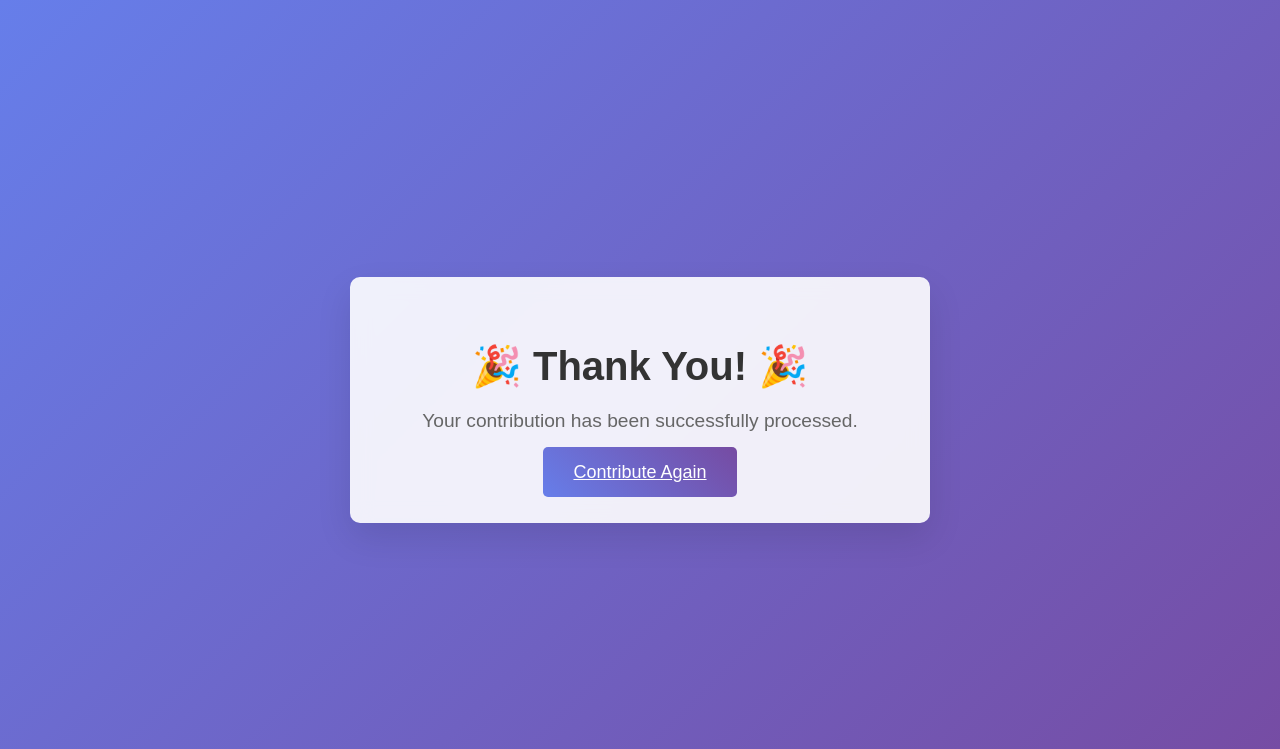
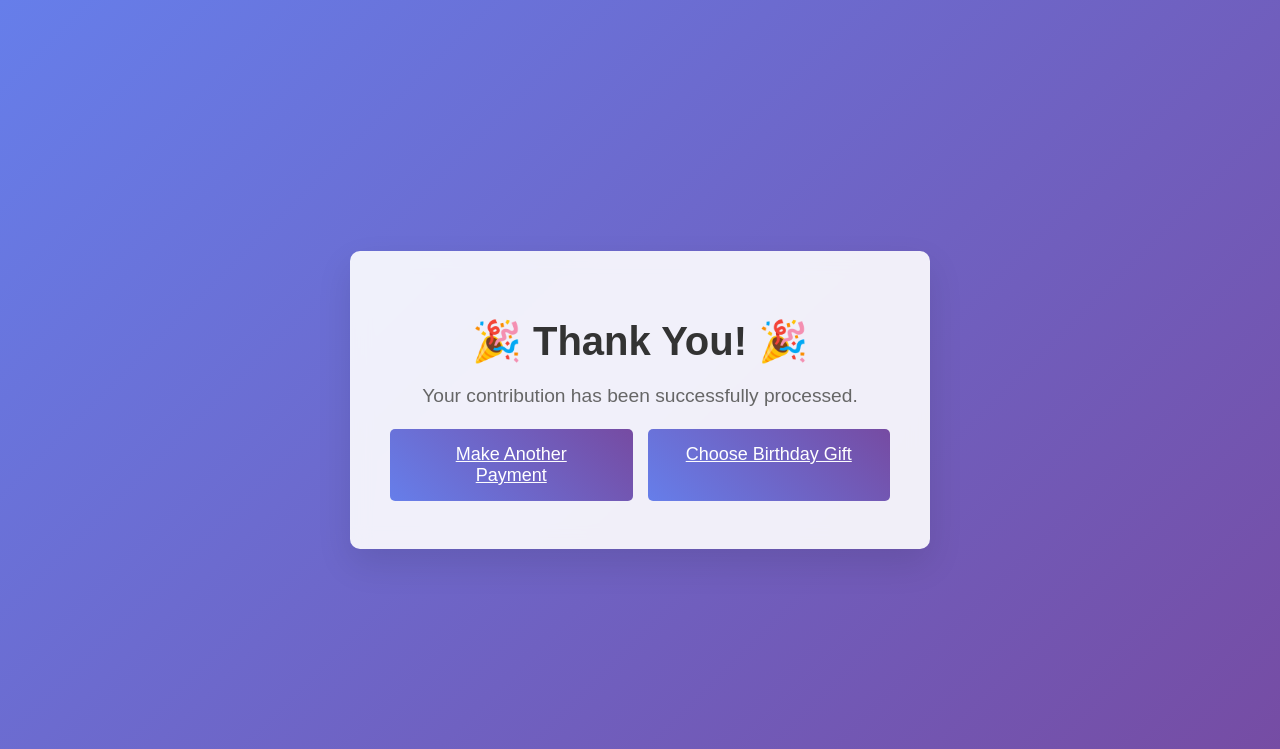
Before and after one commit to AnarchyAngel113/Birthday_Contributions_App, a Flask app: page /success in a window 1280 px wide. Shown: the top 749 px of the page. Run offline with Flask 3, Linux system fonts and the light colour scheme.

Commit message:
Add birthday gift suggestions feature with Google AI integration

````diff
--- a/app.py
+++ b/app.py
@@ -7,13 +7,19 @@ Features contribution tracking and display.
 Author: AI Assistant
 """
 
-from flask import Flask, render_template, request, redirect, url_for, flash
+from flask import Flask, render_template, request, redirect, url_for, flash, session
 import os
 from dotenv import load_dotenv
 from datetime import datetime
+import google.generativeai as genai
+import requests
+import json
 
 # Load environment variables from .env file
 load_dotenv()
+
+# Configure Google AI
+genai.configure(api_key=os.environ.get('GOOGLE_AI_API_KEY'))
 
 # Initialize Flask app
 app = Flask(__name__)
@@ -53,7 +59,11 @@ def process_payment():
     }
     contributions.append(contribution)
 
-    return redirect(url_for('view_contributions'))
+    # Store amount and name in session for gift suggestions
+    session['last_amount'] = amount
+    session['last_name'] = name
+
+    return redirect(url_for('success'))
 
 @app.route('/payment')
 def payment():
@@ -72,5 +82,76 @@ def view_contributions():
     total = sum(c['amount'] for c in contributions)
     return render_template('contributions.html', contributions=contributions, total=total)
 
+def get_gift_suggestions(keyword, budget):
+    """Get gift suggestions using Google AI"""
+    try:
+        model = genai.GenerativeModel('gemini-pro')
+
+        prompt = f"""
+        Suggest 5 birthday gift ideas for someone who likes {keyword}.
+        Budget range: ${budget - 10} to ${budget + 10}
+        Each suggestion should include:
+        - Name of the gift
+        - Brief description (2-3 sentences)
+        - Estimated price
+
+        Format as JSON array with objects containing 'name', 'description', and 'price' fields.
+        """
+
+        response = model.generate_content(prompt)
+        suggestions_text = response.text.strip()
+
+        # Try to extract JSON from response
+        if suggestions_text.startswith('```json'):
+            suggestions_text = suggestions_text[7:-3].strip()
+        elif suggestions_text.startswith('```'):
+            suggestions_text = suggestions_text[3:-3].strip()
+
+        suggestions = json.loads(suggestions_text)
+
+        # Ensure all suggestions have required fields
+        for suggestion in suggestions:
+            if 'price' in suggestion and isinstance(suggestion['price'], str):
+                # Remove $ and convert to float
+                suggestion['price'] = float(suggestion['price'].replace('$', '').replace(',', ''))
+
+        return suggestions
+
+    except Exception as e:
+        print(f"Error getting gift suggestions: {e}")
+        # Fallback suggestions
+        return [
+            {
+                'name': f'{keyword.title()} Related Gift',
+                'description': f'A thoughtful gift related to {keyword} interests.',
+                'price': budget
+            }
+        ]
+
+@app.route('/gift_suggestions')
+def gift_suggestions():
+    """Display gift suggestions page"""
+    amount = session.get('last_amount', 20)
+    name = session.get('last_name', 'Friend')
+
+    # Determine keyword based on amount (this is a simple mapping, could be more sophisticated)
+    if amount <= 15:
+        keyword = "practical"
+    elif amount <= 25:
+        keyword = "fun"
+    elif amount <= 35:
+        keyword = "luxury"
+    else:
+        keyword = "premium"
+
+    try:
+        suggestions = get_gift_suggestions(keyword, amount)
+    except Exception as e:
+        suggestions = []
+        error = f"Unable to generate suggestions: {str(e)}"
+        return render_template('gift_suggestions.html', keyword=keyword, amount=amount, suggestions=suggestions, error=error)
+
+    return render_template('gift_suggestions.html', keyword=keyword, amount=amount, suggestions=suggestions)
+
 if __name__ == '__main__':
     app.run(debug=True)
--- a/requirements.txt
+++ b/requirements.txt
@@ -1,2 +1,4 @@
 Flask==2.3.3
 python-dotenv==1.0.0
+google-generativeai==0.3.2
+requests==2.31.0
--- a/static/style.css
+++ b/static/style.css
@@ -266,3 +266,68 @@ input:focus {
     margin-bottom: 10px;
     width: calc(100% - 24px);
 }
+
+/* Button group styles */
+.button-group {
+    display: flex;
+    gap: 15px;
+    justify-content: center;
+    margin-top: 30px;
+    flex-wrap: wrap;
+}
+
+.button-group .btn {
+    margin: 0;
+    flex: 1;
+    min-width: 180px;
+}
+
+/* Gift suggestions styles */
+.gift-suggestions {
+    text-align: left;
+    margin: 30px 0;
+}
+
+.suggestions-list {
+    list-style: none;
+    padding: 0;
+}
+
+.suggestion-item {
+    background: rgba(102, 126, 234, 0.1);
+    border: 1px solid #ddd;
+    border-radius: 8px;
+    padding: 20px;
+    margin-bottom: 15px;
+    transition: all 0.3s;
+}
+
+.suggestion-item:hover {
+    transform: translateY(-2px);
+    box-shadow: 0 5px 15px rgba(0, 0, 0, 0.1);
+}
+
+.suggestion-item strong {
+    color: #333;
+    font-size: 1.2em;
+    display: block;
+    margin-bottom: 8px;
+}
+
+.suggestion-item p {
+    color: #666;
+    margin-bottom: 10px;
+    line-height: 1.5;
+}
+
+.price {
+    color: #28a745;
+    font-weight: bold;
+    font-size: 1.1em;
+}
+
+.error {
+    color: #e74c3c;
+    font-weight: bold;
+    margin: 20px 0;
+}
--- a/templates/success.html
+++ b/templates/success.html
@@ -10,7 +10,10 @@
     <div class="container">
         <h1 class="fade-in">🎉 Thank You! 🎉</h1>
         <p class="fade-in">Your contribution has been successfully processed.</p>
-        <a href="/" class="btn bounce">Contribute Again</a>
+        <div class="button-group">
+            <a href="/" class="btn bounce">Make Another Payment</a>
+            <a href="/gift_suggestions" class="btn bounce">Choose Birthday Gift</a>
+        </div>
     </div>
 
     <script src="{{ url_for('static', filename='script.js') }}"></script>
````
Also changed, not shown: templates/gift_suggestions.html (added, +36 -0 lines).
